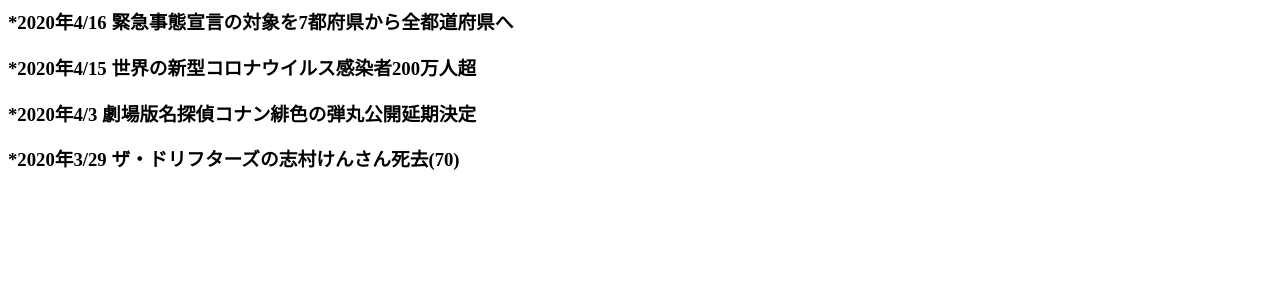
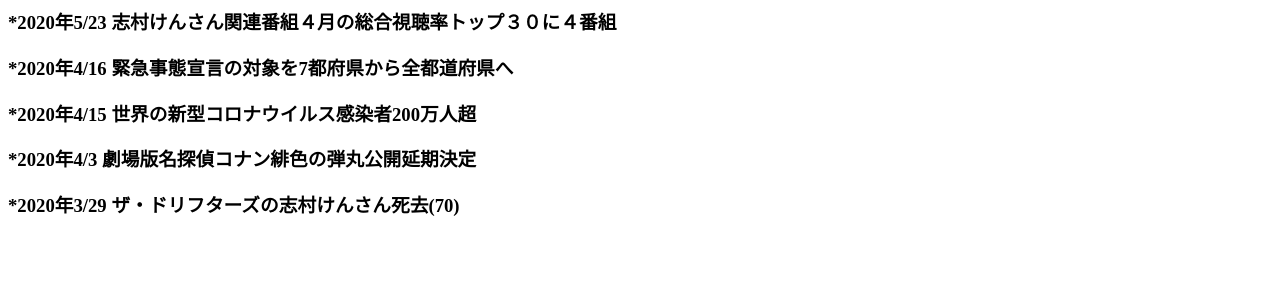
Before and after one commit to tanukichi5000/kyuuridekensaku, a plain HTML site: page index.html in a window 1280 px wide. Shown: the part 503-800 px from the top of the page. Drawn offline with Linux system fonts and the light colour scheme.

Commit message:
Update index.html

```diff
--- a/index.html
+++ b/index.html
@@ -5,6 +5,7 @@
 <h1>提供：Yahoo! JAPAN</h1></fieldset><input type="hidden" name="fr" value="top_ga1_sa"><input type="hidden" name="ei" value="UTF-8"><input type="hidden" name="ts" value=""><input type="hidden" name="aq" value="-1"><input type="hidden" name="oq" value=""><input type="hidden" name="at" value=""><input type="hidden" name="ai" value=""></form>
 
     <h1>＊ニュース＊
+<h3>*2020年5/23 志村けんさん関連番組４月の総合視聴率トップ３０に４番組
 <h3>*2020年4/16 緊急事態宣言の対象を7都府県から全都道府県へ
 <h3>*2020年4/15 世界の新型コロナウイルス感染者200万人超
 </h1><h3>*2020年4/3 劇場版名探偵コナン緋色の弾丸公開延期決定
```
